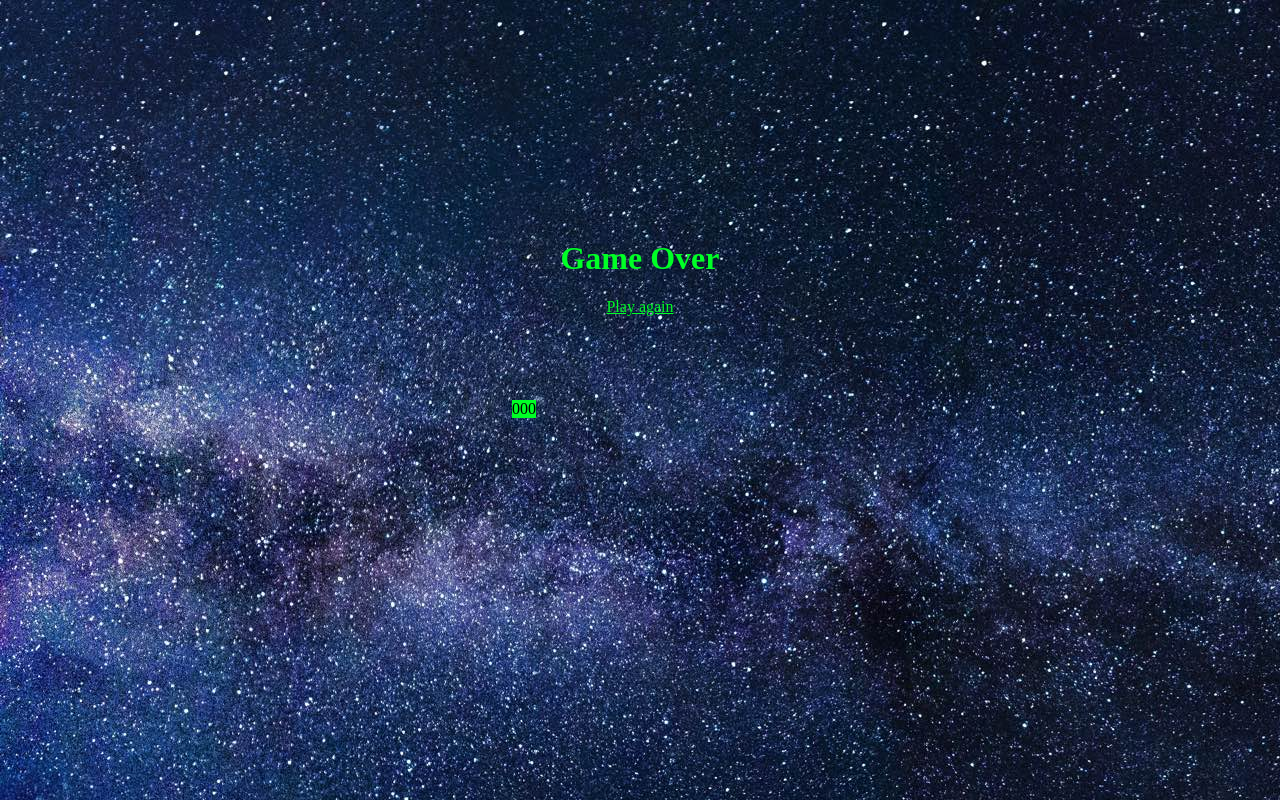
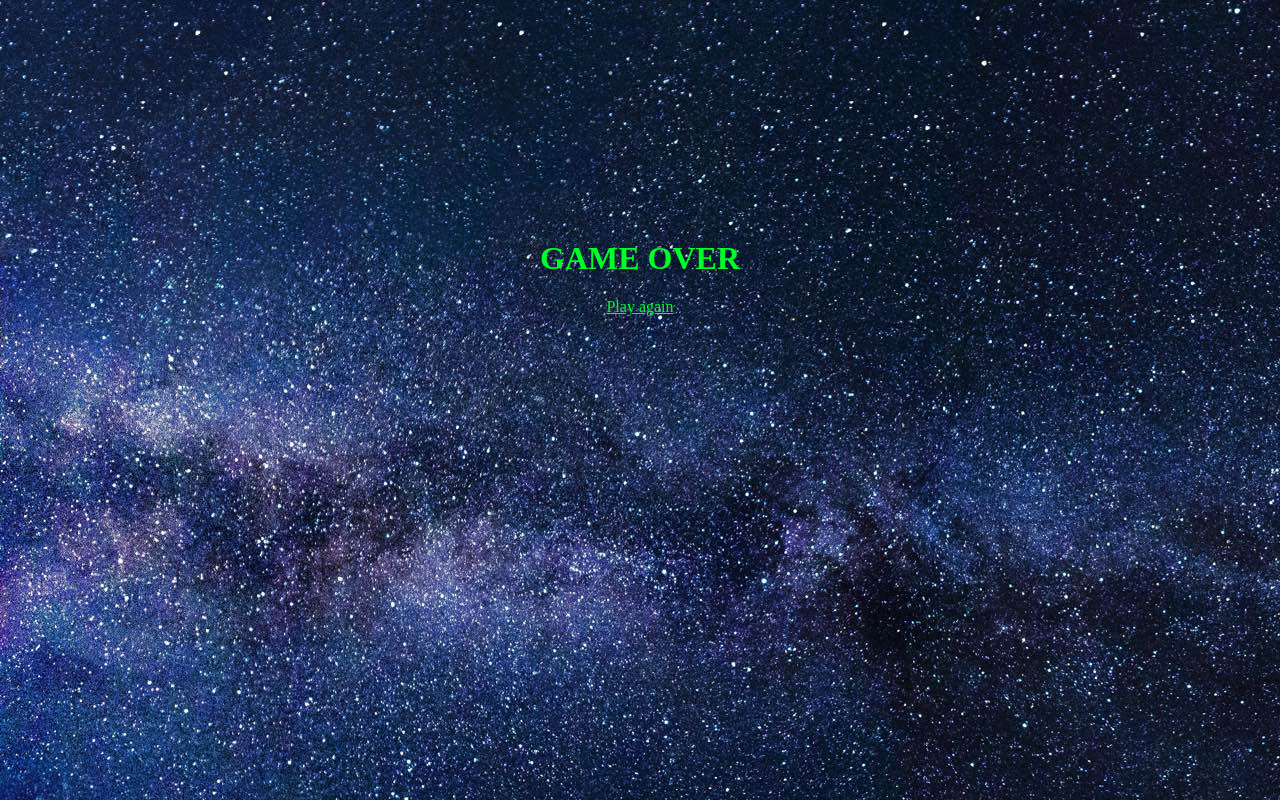
Before and after one commit to wilfried68/game-lunar-lander, a plain HTML site: page gameover.html in a window 1280 px wide. Drawn offline with Linux system fonts and the light colour scheme.

Commit message:
delete numbers on gameover page

```diff
--- a/gameover.html
+++ b/gameover.html
@@ -10,8 +10,7 @@
 
 </head>
 <body>
-    <h1>Game Over</h1>
-    <div id="speed">000</div>
+    <h1>GAME OVER</h1>
     <p><a href="./index.html">Play again</a></p>
 </body>
 </html>
```
